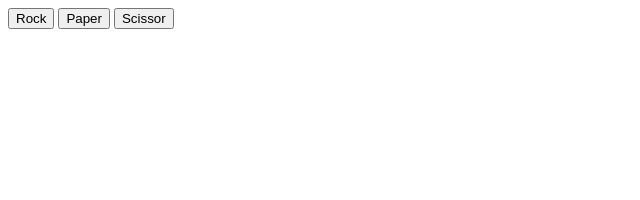
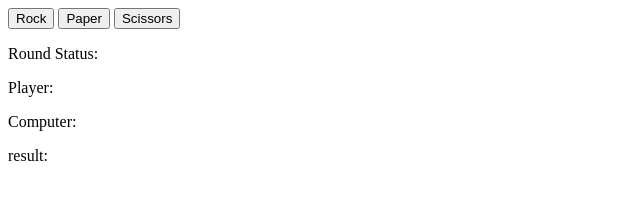
Before and after one commit to iysz18/Project-Rock-Paper-Scissors, a plain HTML site: page index.html in a window 1280 px wide. Shown: the whole page, without its empty margins (0-640 px from the left). Drawn offline with Linux system fonts and the light colour scheme.

Commit message:
Updated the index.html with new divs and more content for the UI

```diff
--- a/index.html
+++ b/index.html
@@ -4,11 +4,22 @@
     <meta charset="UTF-8">
     <meta name="viewport" content="width=device-width, initial-scale=1.0">
     <title>Document</title>
+    <link rel="stylesheet" href="./css/style.css">
 </head>
 <body>
-    <script src="./javascript/game.js"></script>
-    <button id="rockBtn">Rock</button>
-    <button id="paperBtn">Paper</button>
-    <button id="scissorBtn">Scissor</button>
+    <div id="btnContainer">
+        <button id="rockBtn">Rock</button>
+        <button id="paperBtn">Paper</button>
+        <button id="scissorsBtn">Scissors</button>
+    </div>
+    <div id="roundStatusContainer">
+        <p id="roundStatus">Round Status:</p>
+    </div>
+    <div id="scoreContainer">
+        <p id="playerScore">Player: </p>
+        <p id="computerScore">Computer: </p>
+    </div>
+    <div id="endResultContainer">result: </div>
+    <script src="./js/game.js"></script>
 </body>
 </html>
```
